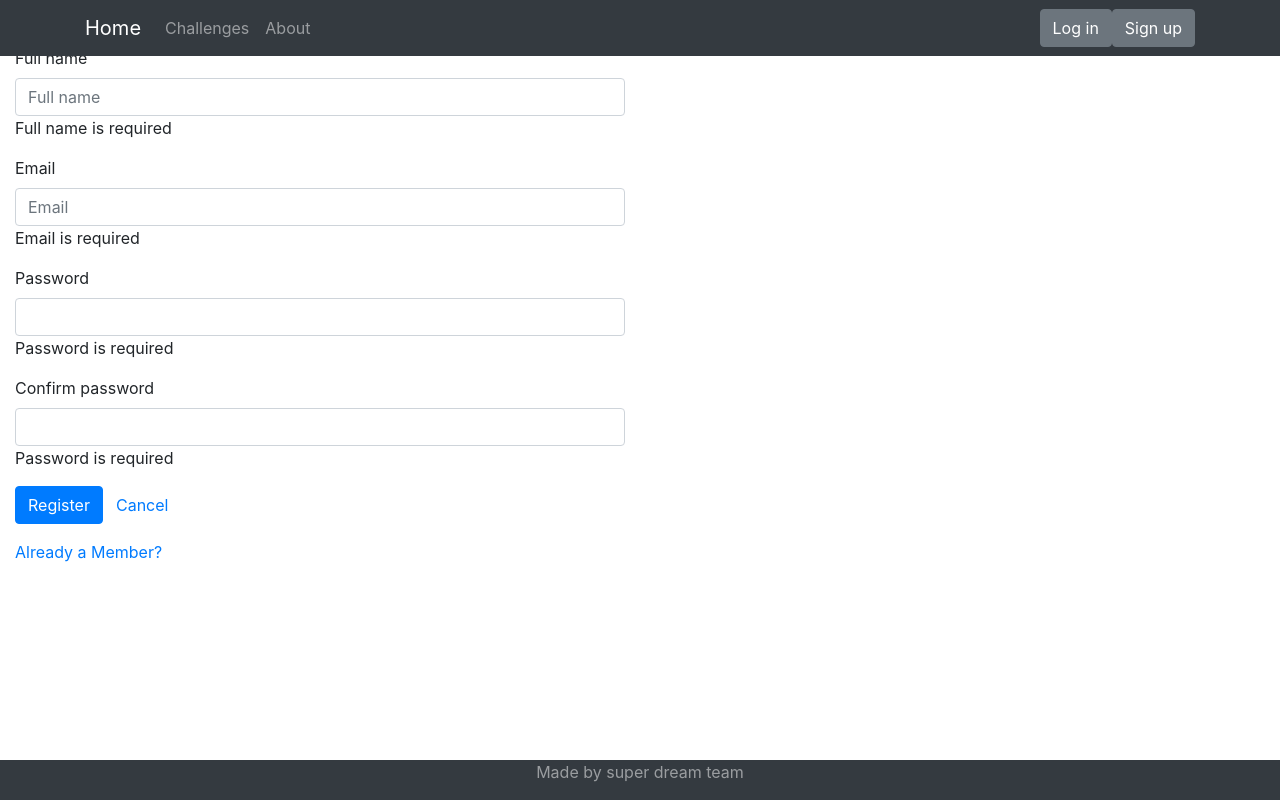
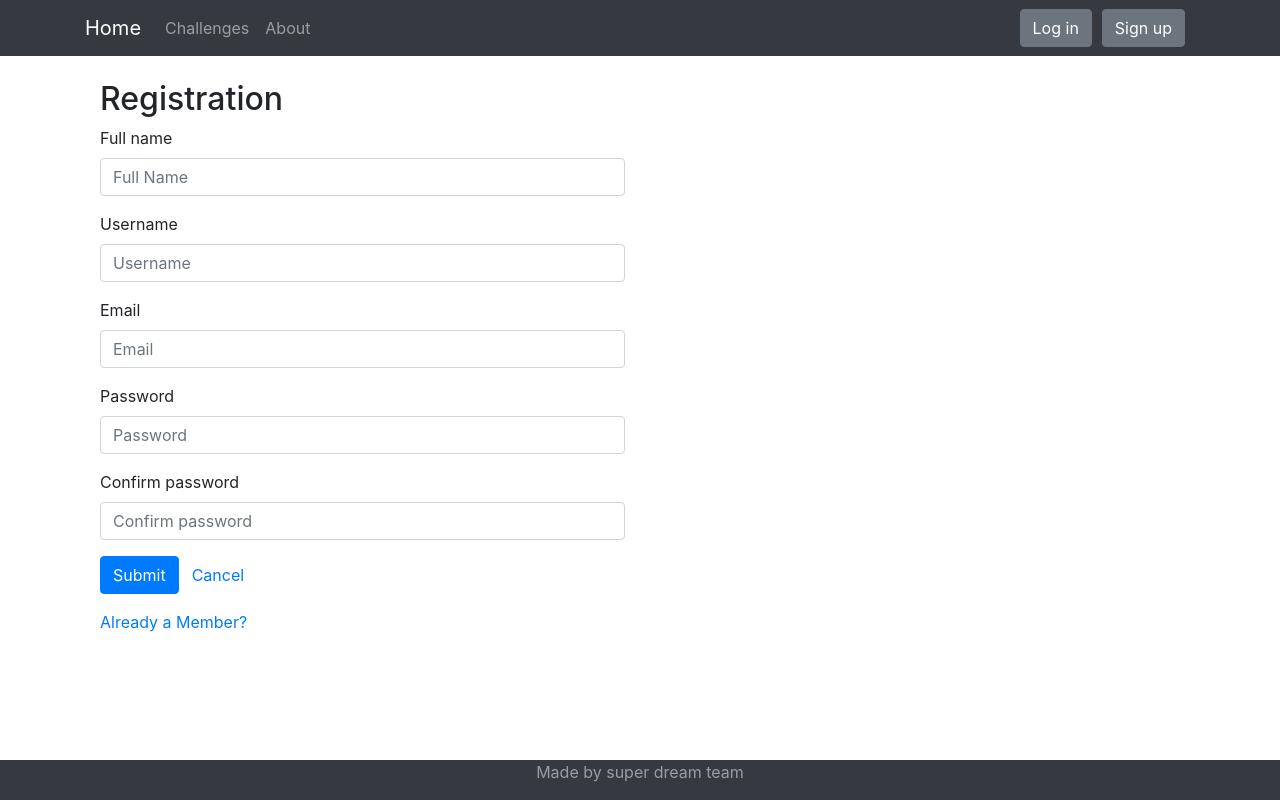
Before and after one commit to monikakalt/nrd_akademija, an Angular app in the folder challengeAngular/: page /register in a window 1280 px wide. Built offline with nearby package versions, Linux system fonts and the light colour scheme.

Commit message:
login popup, register, sending data to component, created pipe, someme css fixes

```diff
--- a/challengeAngular/src/app/components/login/login.component.html
+++ /dev/null
@@ -1,20 +0,0 @@
-<div class="col-md-6 col-md-offset-3">
-  <h2>Login</h2>
-  <form name="form" novalidate>
-      <div class="form-group">
-          <label for="username">Username</label>
-          <input type="text" class="form-control" name="username"  required />
-          <div  class="help-block">Username is required</div>
-      </div>
-      <div class="form-group">
-          <label for="password">Password</label>
-          <input type="password" class="form-control" name="password"  required />
-          <div class="help-block">Password is required</div>
-      </div>
-      <div class="form-group">
-          <button class="btn btn-primary">Login</button>
-
-          <a [routerLink]="['/register']" class="btn btn-link">Register</a>
-      </div>
-  </form>
-</div>
--- a/challengeAngular/src/app/components/login/login.component.ts
+++ b/challengeAngular/src/app/components/login/login.component.ts
@@ -1,9 +1,82 @@
 import { Component } from '@angular/core';
+import { Router, Params, ActivatedRoute } from '@angular/router';
+import { UserModel } from '../../models/users/user.model';
+import { AuthenticationService } from '../../services/authentication.service';
+import { UserService } from '../../services/user.service';
+import { Observable } from 'rxjs/';
+import { FormBuilder, FormGroup, Validators } from '@angular/forms';
+import { Http } from '@angular/http';
 
 @Component({
-    templateUrl: './login.component.html',
+    selector: 'loginForm',
+    template: `  <div class="login" *ngIf="!authenticated">
+    <div class="modal-dialog">
+    <div class="modal-content">
+      <div class="modal-header">
+          <h4 style="text-align: left">Login</h4>
+          <button type="button" class="close" data-dismiss="modal"> &times;</button>
+      </div>
+      <div class="modal-body">
+        <form [formGroup]="loginForm" (ngSubmit)="submitForm(loginForm.value)">
+        <div class="form-group" [ngClass]="{'has-error':!loginForm.controls['email'].valid && loginForm.controls['email'].touched}">
+          <label for="email" class="label">Email</label>
+          <input class="form-control" type="email" placeholder="Email" [formControl]="loginForm.controls['email']">
+          <div *ngIf="loginForm.controls['email'].hasError('required') && loginForm.controls['email'].touched" class="alert alert-danger">Email is required</div>
+        </div>
+          <div class="form-group" [ngClass]="{'has-error':!loginForm.controls['password'].valid && loginForm.controls['password'].touched}">
+            <label>Password:</label>
+            <input class="form-control" type="password" placeholder="Password" [formControl]="loginForm.controls['password']">
+            <div *ngIf="loginForm.controls['password'].hasError('required') && loginForm.controls['password'].touched" class="alert alert-danger">You must add a password.</div>
+          </div>
+          <div class="form-group">
+            <button type="submit" class="btn btn-primary" [disabled]="!loginForm.valid">Log in</button>
+            <button type="button" class="btn btn-default btn-xs" data-dismiss="modal">Cancel</button>
+          </div>
+        </form>
+    </div>
+    </div>
+    </div>
+    </div>
+
+    <div class="loginForm text-center" *ngIf="authenticated">
+      <a (click)="logout()">Logout</a>
+    </div>
+    `,
     styleUrls: ['./login.component.css']
 })
 export class LoginComponent {
 
+  loginForm : FormGroup;
+  authenticated: boolean;
+  user : Object;
+
+
+  constructor(formBuilder: FormBuilder, public http: Http) {
+    if(localStorage.getItem('jwt')){
+      this.authenticated = true;
+      // If the jwt key value exists, we’ll know the user is logged in, so we’ll get their profile.
+      this.user = JSON.parse(localStorage.getItem('user'));
+  }
+
+    this.loginForm = formBuilder.group({
+      'email' : [null, Validators.required],
+      'password': [null, Validators.required],
+    });
+
+  }
+
+  submitForm(value: any){
+    // Once the form is submitted and we get the users email and password we’ll format our request based on the Auth0 API.
+    // let form = {
+    //   'client_id' : 'YOUR-AUTH0-CLIENTID',
+    //   'username' : value.email,
+    //   'password' : value.password,
+    //   'connection' : 'Username-Password-Authentication',
+    //   'grant_type' : 'password',
+    //   'scope' : 'openid name email'
+    // }
+  }
+
+  logout() {}
+
 }
--- a/challengeAngular/src/app/components/register/register.component.html
+++ b/challengeAngular/src/app/components/register/register.component.html
@@ -1,32 +1,40 @@
+<div class="register container">
     <div class="col-md-6 col-md-offset-3">
         <h2>Registration</h2>
-  <form name="form" novalidate>
-      <div class="form-group">
-        <label for="full_name" class="label">Full name</label>
-          <input type="text" class="form-control" name="full_name" placeholder="Full name" required />
-          <div  class="help-block">Full name is required</div>
+        <form [formGroup]="registerForm" (ngSubmit)="submitForm(registerForm.value)">
+
+          <div class="form-group" [ngClass]="{'has-error':!registerForm.controls['fullName'].valid && registerForm.controls['fullName'].touched}">
+                <label for="fullName" class="label">Full name</label>
+                <input class="form-control" type="text" placeholder="Full Name" [formControl]="registerForm.controls['fullName']">
+                <div *ngIf="registerForm.controls['username'].hasError('required') && registerForm.controls['fullName'].touched" class="alert alert-danger">Full name is required</div>
+            </div>
+
+            <div class="form-group" [ngClass]="{'has-error':!registerForm.controls['username'].valid && registerForm.controls['username'].touched}">
+                <label for="username" class="label">Username</label>
+                <input class="form-control" type="text" placeholder="Username" [formControl]="registerForm.controls['username']">
+                <div *ngIf="registerForm.controls['username'].hasError('required') && registerForm.controls['username'].touched" class="alert alert-danger">Username is required</div>
+            </div>
+
+              <div class="form-group" [ngClass]="{'has-error':!registerForm.controls['email'].valid && registerForm.controls['email'].touched}">
+                  <label for="email" class="label">Email</label>
+                  <input class="form-control" type="email" placeholder="Email" [formControl]="registerForm.controls['email']">
+                  <div *ngIf="registerForm.controls['email'].hasError('required') && registerForm.controls['email'].touched" class="alert alert-danger">Email is required</div>
+              </div>
+
+              <div class="form-group" [ngClass]="{'has-error':!registerForm.controls['password'].valid && registerForm.controls['password'].touched}">
+                  <label for="password" class="label">Password</label>
+                  <input class="form-control" type="password" placeholder="Password" [formControl]="registerForm.controls['password']">
+                  <div *ngIf="registerForm.controls['password'].hasError('required') && registerForm.controls['password'].touched" class="alert alert-danger">Password is required</div>
+              </div>
+
+              <div class="form-group" [ngClass]="{'has-error':!registerForm.controls['password'].valid && registerForm.controls['confirmPassword'].touched}">
+                  <label for="confirmPassword" class="label">Confirm password</label>
+                  <input class="form-control" type="password" placeholder="Confirm password" [formControl]="registerForm.controls['confirmPassword']">
+                  <div *ngIf="registerForm.controls['confirmPassword'].hasError('required') && registerForm.controls['confirmPassword'].touched" class="alert alert-danger">Password is required</div>
               </div>
 
             <div class="form-group">
-        <label for="email" class="label">Email</label>
-          <input type="email" class="form-control" name="email" placeholder="Email"  required />
-          <div  class="help-block">Email is required</div>
-      </div>
-
-      <div class="form-group">
-          <label for="password">Password</label>
-          <input type="password" class="form-control" name="password"  required />
-          <div class="help-block">Password is required</div>
-      </div>
-
-      <div class="form-group">
-        <label for="confirm_password">Confirm password</label>
-        <input type="password" class="form-control" name="confirm_password"  required />
-        <div class="help-block">Password is required</div>
-      </div>
-
-      <div class="form-group">
-          <button class="btn btn-primary">Register</button>
+                <button type="submit" class="btn btn-primary" [disabled]="!registerForm.valid">Submit</button>
 
                 <a [routerLink]="['']" class="btn btn-link">Cancel</a>
             </div>
@@ -35,3 +43,6 @@
           </div>
         </form>
       </div>
+
+
+</div>
--- a/challengeAngular/src/app/components/register/register.component.ts
+++ b/challengeAngular/src/app/components/register/register.component.ts
@@ -1,8 +1,36 @@
 import { Component } from '@angular/core';
+import { Router, Params, ActivatedRoute } from '@angular/router';
+import { UserModel } from '../../models/users/user.model';
+import { AuthenticationService } from '../../services/authentication.service';
+import { UserService } from '../../services/user.service';
+import { Observable } from 'rxjs/';
+import { FormBuilder, FormGroup } from '@angular/forms';
 
 @Component({
     templateUrl: './register.component.html',
     styleUrls: ['./register.component.css']
 })
 export class RegisterComponent {
+
+ // user: UserModel = new UserModel;
+  registerForm : FormGroup;
+
+  constructor(formBuilder: FormBuilder) {
+
+    this.registerForm = formBuilder.group({
+      'fullName' : "",
+      'username': "",
+      'email' : "",
+      'password' : "",
+      'confirmPassword' : ""
+    })
+
+  }
+
+  submitForm(value: any):void{
+    console.log('Reactive Form Data:  ')
+    console.log(value);
+  }
+
+
 }
--- a/challengeAngular/src/app/models/users/user.model.ts
+++ b/challengeAngular/src/app/models/users/user.model.ts
@@ -3,8 +3,7 @@ import { ChallengeModel } from '../challenges/challenge.model';
 
 export class UserModel {
     id: Number;
-    firstName: String;
-    lastName: String;
+    fullName: String;
     username: String;
     email: String;
 
--- a/challengeAngular/src/app/shared/navbar/navbar.component.css
+++ b/challengeAngular/src/app/shared/navbar/navbar.component.css
@@ -0,0 +1,3 @@
+.btn-secondary:first-child {
+  margin-right: 10px;
+}
--- a/challengeAngular/src/app/shared/navbar/navbar.component.html
+++ b/challengeAngular/src/app/shared/navbar/navbar.component.html
@@ -15,7 +15,9 @@
       </ul>
 
       <ul class="nav navbar-nav ml-auto">
-        <button class="btn btn-secondary" data-toggle="modal" data-target="#loginModal"  >Log in</button>
+        <li class="nav-item buttonMargin">
+          <button class="btn btn-secondary" data-toggle="modal" data-target="#loginModal"  >Log in</button>
+        </li>
         <li class="nav-item">
           <button class="btn btn-secondary" (click)='openRegister()'>Sign up</button>
         </li>
@@ -26,30 +28,5 @@
 </div>
 
 <div id="loginModal" class="modal fade" role="dialog">
-  <div class="modal-dialog">
-  <div class="modal-content">
-      <div class="modal-header">
-          <h4 style="text-align: left">Login</h4>
-          <button type="button" class="close" data-dismiss="modal"> &times;</button>
-      </div>
-      <div class="modal-body">
-             <form class="form-inline">
-             <div class="form-group">
-                 <label class="sr-only" for="email">Email</label><input type="text" class="form-control input-sm" placeholder="Email" id="email" name="email">
-                 </div>
-                  <div class="form-group">
-
-                     <label class="sr-only" for="password">Password</label>
-                               <input type="password" class="form-control input-sm" placeholder="Password" id="password" name="password"></div>
-                 <div class="checkbox">
-                 <label>
-                 <!-- <input type="checkbox"> Remember me -->
-                 </label>
-                   </div>
-                 <button type="submit" class="btn btn-info btn-xs" (click)='logIn()' >Sign in</button>
-                 <button type="button" class="btn btn-default btn-xs" data-dismiss="modal">Cancel</button>
-              </form>
-      </div>
-  </div>
-  </div>
+  <loginForm></loginForm>
 </div>
--- a/challengeAngular/src/styles.css
+++ b/challengeAngular/src/styles.css
@@ -7,3 +7,7 @@
   text-align: center;
   color: rgba(255,255,255,.5);
 }
+
+.register {
+  margin-top: 80px;
+}
```
Also changed, not shown: challengeAngular/src/app/app.module.ts (+5 -2 lines), challengeAngular/src/app/pipes/challenge-filter.pipe.ts (added, +22 -0 lines), challengeAngular/src/app/services/challenge.service.ts (+25 -0 lines), challengeAngular/src/app/app.component.css (line endings or trailing spaces). Lines whose indentation alone changed are shown as unchanged.
